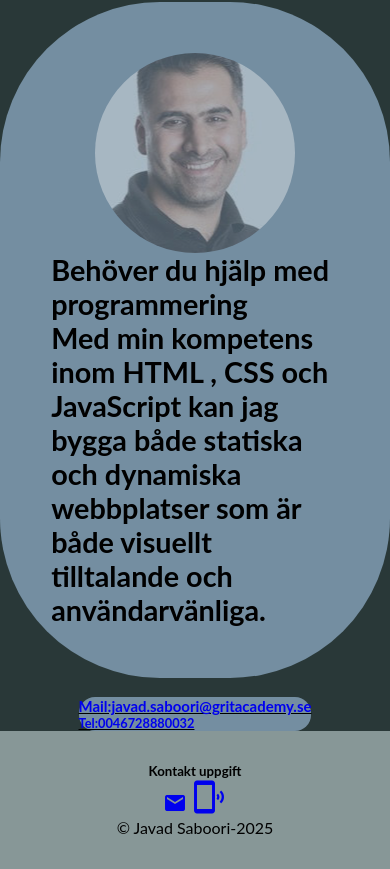
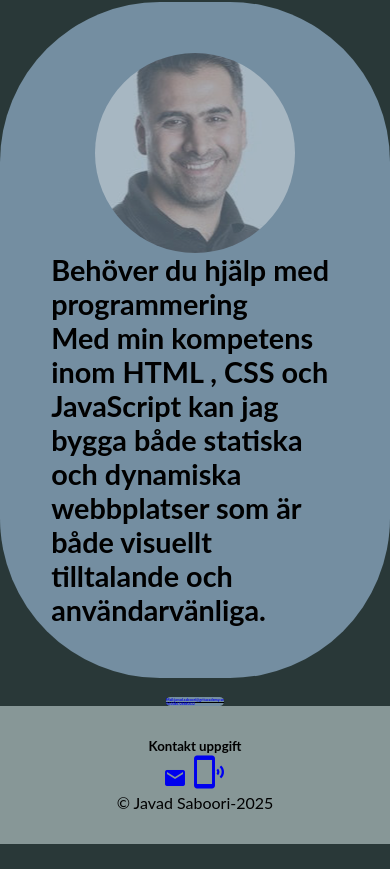
Before and after one commit to SabooriJavad/SabooriJavad.github.io, a website: page kontakt.html in a window 390 px wide. Shown: the part 485-1354 px from the top of the page. After the commit the page ends 1329 px from the top, so only its background shows below. Drawn offline with Linux system fonts and the light colour scheme.

Commit message:
Update kontakt-style.css

```diff
--- a/kontakt-style.css
+++ b/kontakt-style.css
@@ -143,7 +143,7 @@ a{
 @media (max-width:460px){
   .KontaktUppift{
   color: black;
-  font-size: 0.8rem;
+  font-size: 0.2rem;
  }
 
 
```
